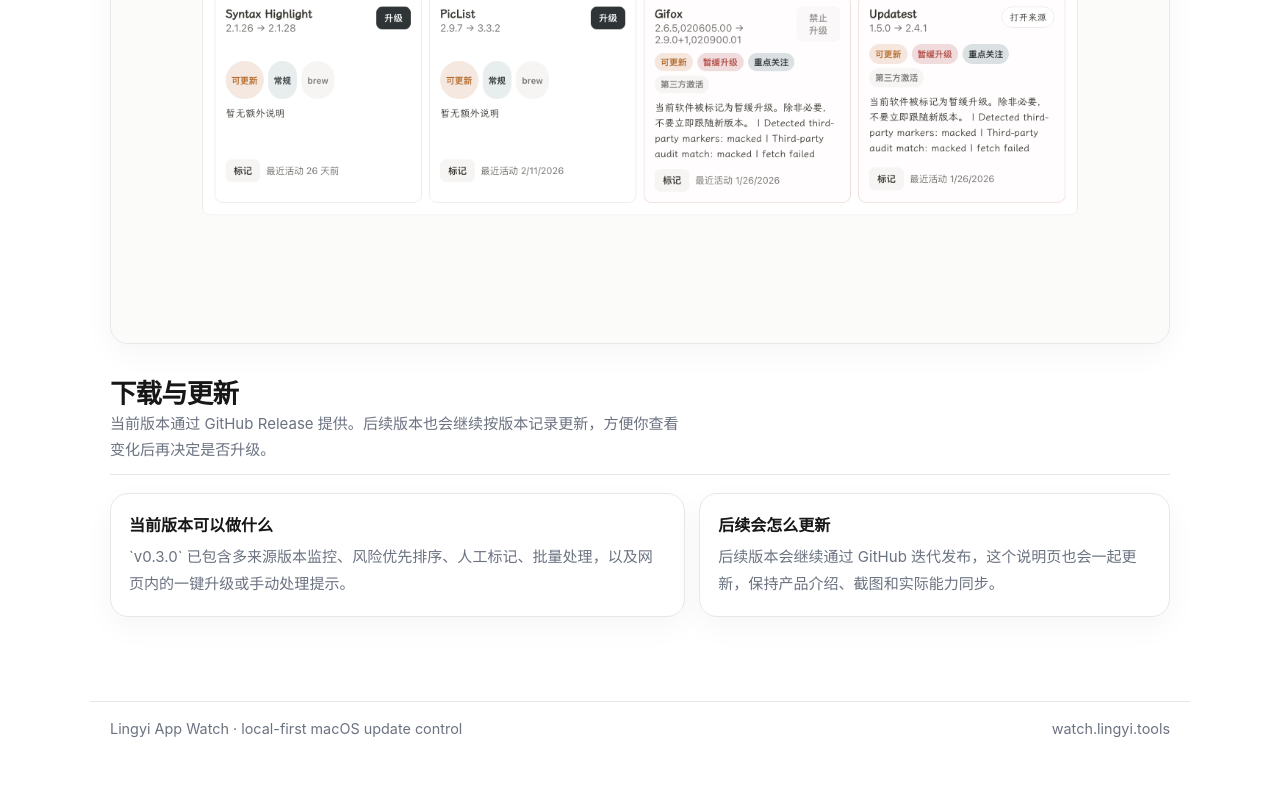
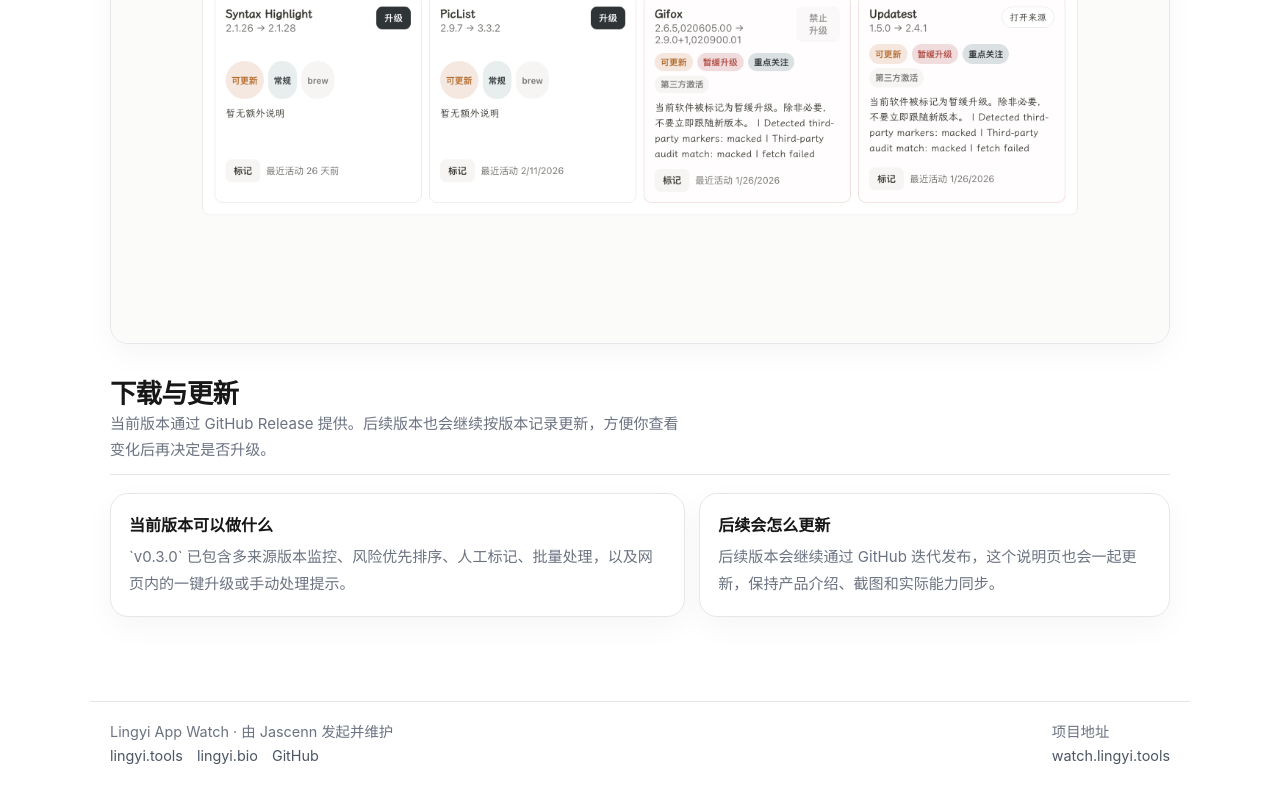
Before and after one commit to Jascenn/local-software-update-monitor, a website: page site/index.html in a window 1280 px wide. Shown: the part 3592-4392 px from the top of the page. Before the commit the page ends 4365 px from the top, so only its background shows below. Drawn offline with Linux system fonts and the light colour scheme; a small style sheet from the web is missing.

Commit message:
feat(site): add creator attribution to public footer

```diff
--- a/site/index.html
+++ b/site/index.html
@@ -338,9 +338,30 @@
 			border-top: 1px solid var(--line);
 			display: flex;
 			justify-content: space-between;
+			align-items: flex-start;
 			gap: 16px;
 			color: var(--muted);
 			font-size: 0.9rem;
+		}
+
+		.footer-meta {
+			display: flex;
+			flex-direction: column;
+			gap: 6px;
+		}
+
+		.footer-links {
+			display: flex;
+			flex-wrap: wrap;
+			gap: 10px 14px;
+		}
+
+		footer a {
+			color: #4b5563;
+		}
+
+		footer a:hover {
+			color: var(--text);
 		}
 
 		@media (max-width: 900px) {
@@ -547,8 +568,18 @@ npm run dev
 	</main>
 
 	<footer>
-		<span>Lingyi App Watch · local-first macOS update control</span>
-		<span>watch.lingyi.tools</span>
+		<div class="footer-meta">
+			<span>Lingyi App Watch · 由 Jascenn 发起并维护</span>
+			<div class="footer-links">
+				<a href="https://lingyi.tools" target="_blank" rel="noreferrer">lingyi.tools</a>
+				<a href="https://lingyi.bio" target="_blank" rel="noreferrer">lingyi.bio</a>
+				<a href="https://github.com/Jascenn" target="_blank" rel="noreferrer">GitHub</a>
+			</div>
+		</div>
+		<div class="footer-meta">
+			<span>项目地址</span>
+			<a href="https://watch.lingyi.tools" target="_blank" rel="noreferrer">watch.lingyi.tools</a>
+		</div>
 	</footer>
 </body>
 </html>
```
